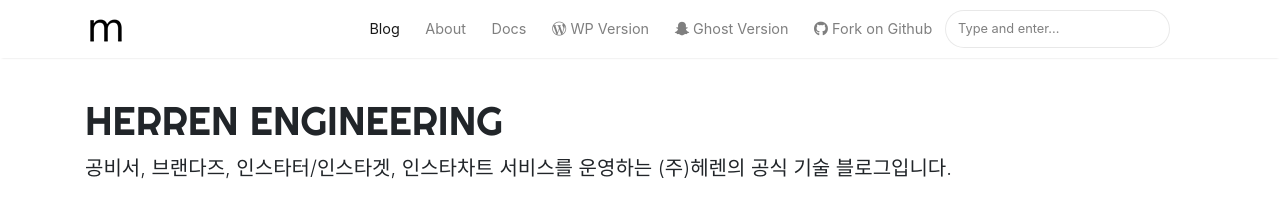
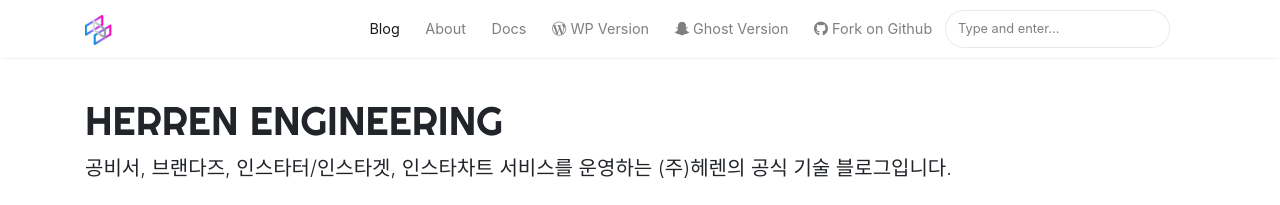
Before and after one commit to herrenofficial/engineering-blog, a Jekyll site: the page built from index.html, in a window 1280 px wide. Shown: the top 205 px of the page. Built offline with Jekyll 4.4.1, drawn with Linux system fonts in a browser that asks for light colours; nearby versions of some CDN libraries; the list of posts is cut into pages by our own code.

Commit message:
Update _config.yml

```diff
--- a/_config.yml
+++ b/_config.yml
@@ -2,7 +2,7 @@
 name: "HERREN ENGINEERING"
 title: "HERREN ENGINEERING"
 description: "공비서, 브랜다즈, 인스타터/인스타겟, 인스타차트 서비스를 운영하는 (주)헤렌의 공식 기술 블로그입니다."
-logo: 'assets/images/logo.png'
+logo: 'assets/images/herren_logo.png'
 favicon: 'assets/images/logo.png'
 baseurl: /engineering-blog
 google_analytics: 'UA-46278016-1'
```
